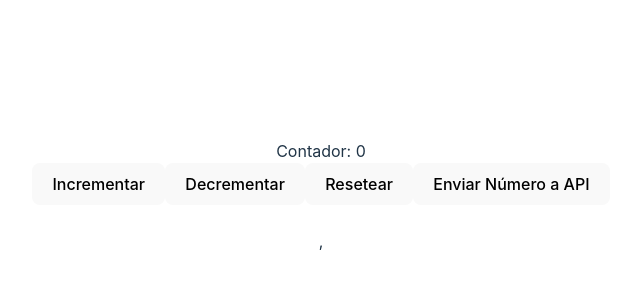
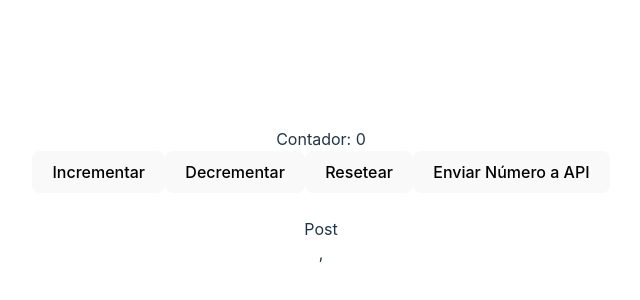
Before and after one commit to jlcarrascof/React-Lectures, a React (Vite) app in the folder react-redux/: page / in a window 1280 px wide. Shown: the part 204-504 px from the top of the page, without its empty margins (319-959 px from the left). Built offline with nearby package versions, Linux system fonts and the light colour scheme.

Commit message:
Coding mapStateToProps in Post component

```diff
--- a/react-redux/src/components/Post.jsx
+++ b/react-redux/src/components/Post.jsx
@@ -1,7 +1,16 @@
-
+import { connect } from "react-redux"
 
 function Post() {
-
+    return <div>
+        Post
+    </div>
 }
 
-export default Post;
+function mapStateToProps(state) { //* Hace alusión a getState()
+    return {
+        post: state.post,
+        loading: state.loading,
+    }
+}
+
+export default connect(mapStateToProps)(Post);
--- a/react-redux/src/redux/actions/actions.js
+++ b/react-redux/src/redux/actions/actions.js
@@ -26,7 +26,7 @@ export function fetchPost(valor) { //* accion asincrona
     dispatch(getPost());
     axios(`https://jsonplaceholder.typicode.com/todos/${valor}`)
       .then(({data}) => {
-        console.log(data)
+        // console.log(data)
         return dispatch(receivePost(data))
       })
   }
```
